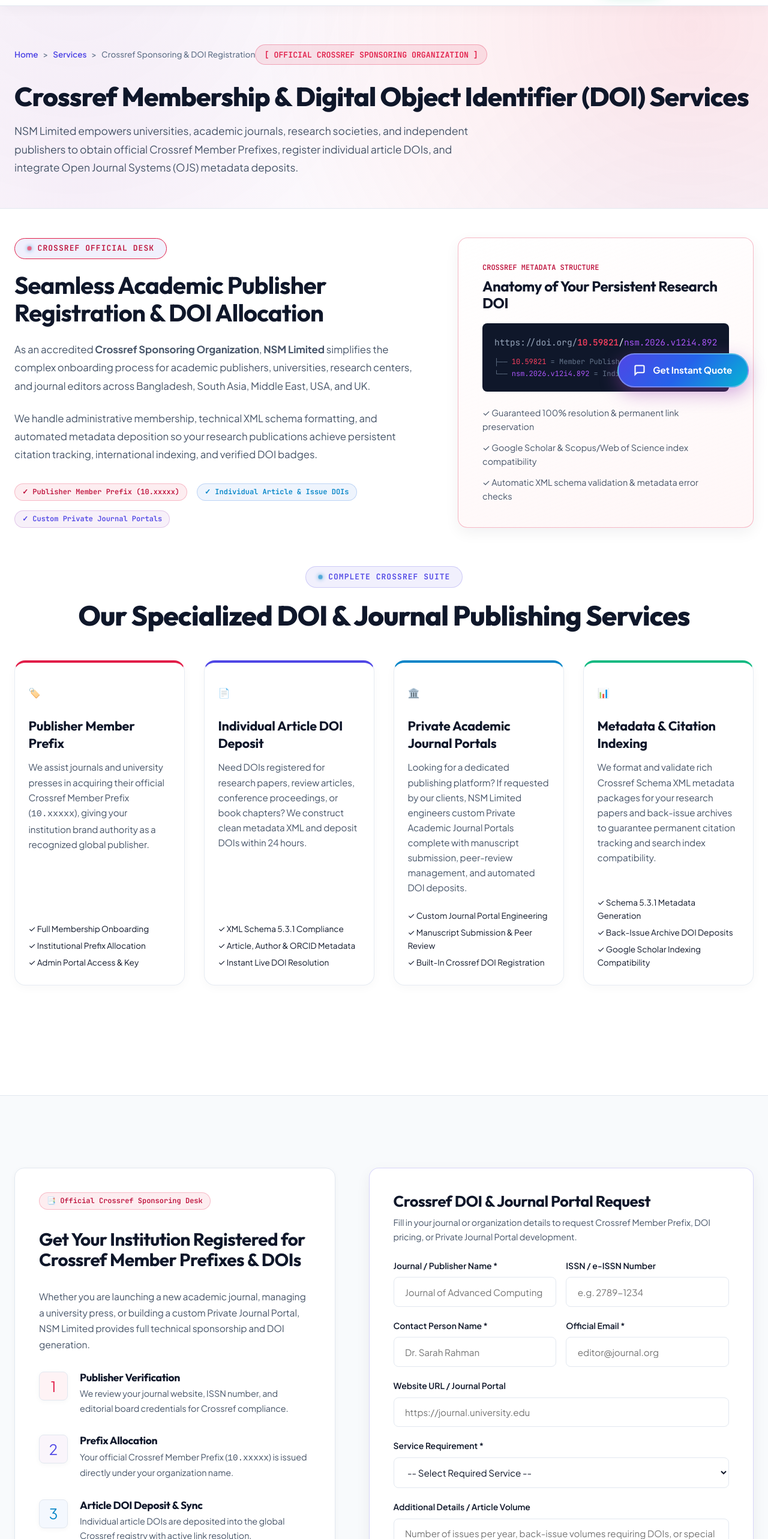
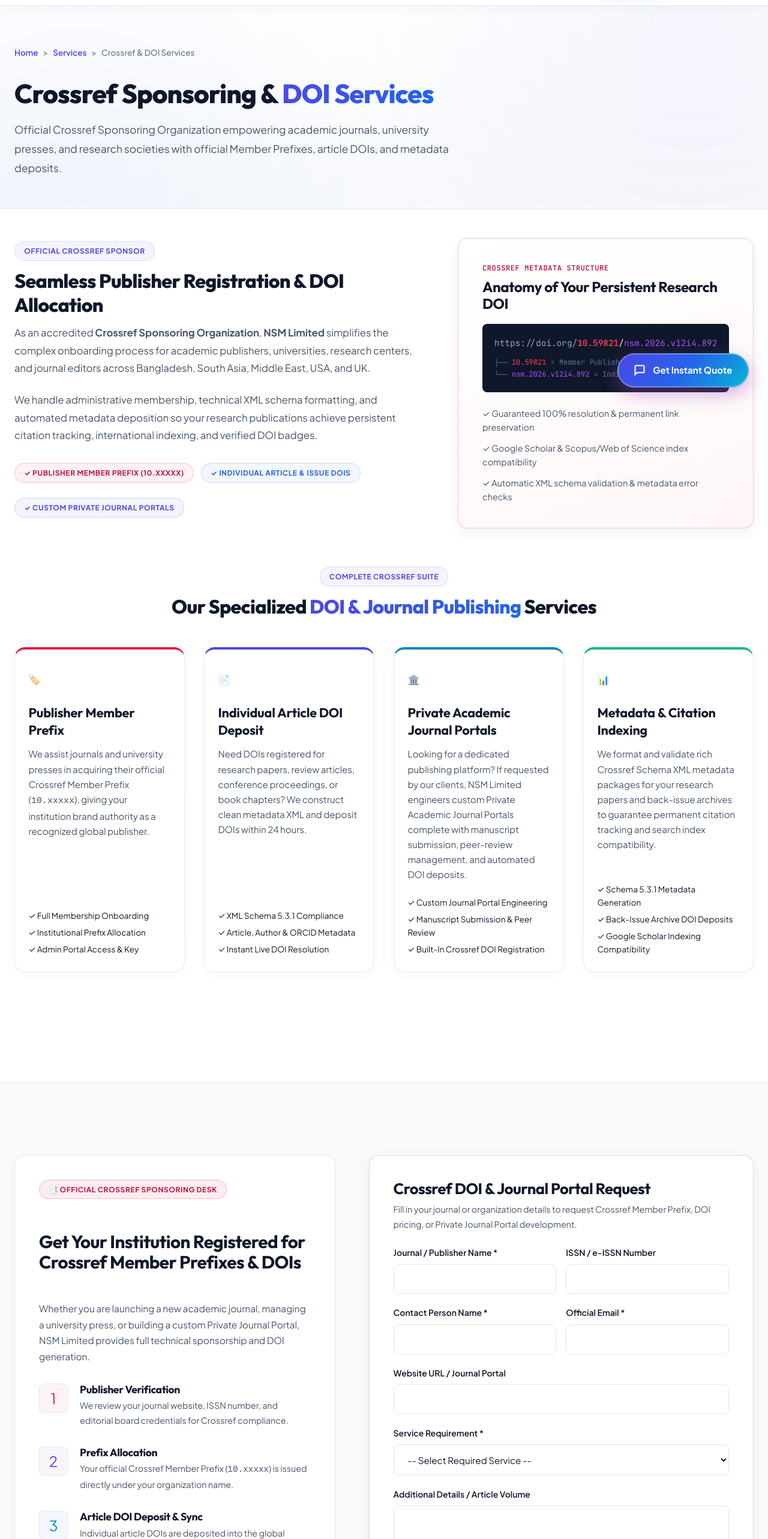
Before and after one commit to Shohaghossain300856/nsm-official-website, a Vue app: page /crossref-doi-services in a window 1280 px wide. Shown: the part 120-2686 px from the top of the page at 60% size. Built offline with nearby package versions, Linux system fonts and the light colour scheme.

Commit message:
style: apply Our Clients banner style and blank inputs without placeholders to CrossrefDoiView

```diff
--- a/src/views/CrossrefDoiView.vue
+++ b/src/views/CrossrefDoiView.vue
@@ -1,15 +1,17 @@
 <template>
   <div class="crossref-page">
-    <section class="page-banner" style="background: radial-gradient(circle at 90% 10%, rgba(225, 29, 72, 0.12) 0%, transparent 60%), radial-gradient(circle at 10% 90%, rgba(158, 71, 182, 0.08) 0%, transparent 60%);">
+    <!-- Page Banner -->
+    <section class="page-banner">
       <div class="container">
-        <div class="breadcrumb">
-          <router-link to="/">Home</router-link> &gt; <router-link to="/services">Services</router-link> &gt; <span>Crossref Sponsoring & DOI Registration</span>
+        <div class="breadcrumb" style="margin-bottom: 1rem;">
+          <router-link to="/">Home</router-link> &gt; <router-link to="/services">Services</router-link> &gt; <span>Crossref & DOI Services</span>
         </div>
-        <div style="display: inline-flex; align-items: center; gap: 0.5rem; background: rgba(225, 29, 72, 0.1); border: 1px solid rgba(225, 29, 72, 0.3); padding: 0.35rem 0.9rem; border-radius: var(--radius-full); margin-bottom: 1rem;">
-          <span style="color: #E11D48; font-weight: 800; font-family: var(--font-mono); font-size: 0.825rem;">[ OFFICIAL CROSSREF SPONSORING ORGANIZATION ]</span>
-        </div>
-        <h1 class="section-title">Crossref Membership & Digital Object Identifier (DOI) Services</h1>
-        <p class="section-subtitle">NSM Limited empowers universities, academic journals, research societies, and independent publishers to obtain official Crossref Member Prefixes, register individual article DOIs, and integrate Open Journal Systems (OJS) metadata deposits.</p>
+        <h1 class="section-title" style="margin-top: 1rem; margin-bottom: 1.25rem;">
+          Crossref Sponsoring & <span class="text-gradient">DOI Services</span>
+        </h1>
+        <p class="section-subtitle" style="max-width: 760px; line-height: 1.8;">
+          Official Crossref Sponsoring Organization empowering academic journals, university presses, and research societies with official Member Prefixes, article DOIs, and metadata deposits.
+        </p>
       </div>
     </section>
 
@@ -18,25 +20,25 @@
       <div class="container">
         <div class="detail-grid" style="grid-template-columns: 1.2fr 0.8fr; gap: 3.5rem; align-items: center; margin-bottom: 4rem;">
           <div>
-            <span class="section-tag" style="border-color: #E11D48; color: #BE123C;"><span class="live-dot" style="background: #E11D48;"></span> Crossref Official Desk</span>
-            <h2 style="font-size: 2.5rem; margin-bottom: 1.5rem;">Seamless Academic Publisher Registration & DOI Allocation</h2>
-            <p style="color: var(--text-muted); font-size: 1.05rem; line-height: 1.8; margin-bottom: 1.5rem;">
+            <span class="region-pill">OFFICIAL CROSSREF SPONSOR</span>
+            <h2 class="region-title">Seamless Publisher Registration & DOI Allocation</h2>
+            <p class="region-desc" style="margin-bottom: 1.5rem;">
               As an accredited <strong>Crossref Sponsoring Organization</strong>, <strong>NSM Limited</strong> simplifies the complex onboarding process for academic publishers, universities, research centers, and journal editors across Bangladesh, South Asia, Middle East, USA, and UK.
             </p>
-            <p style="color: var(--text-muted); font-size: 1.05rem; line-height: 1.8; margin-bottom: 2rem;">
+            <p class="region-desc" style="margin-bottom: 2rem;">
               We handle administrative membership, technical XML schema formatting, and automated metadata deposition so your research publications achieve persistent citation tracking, international indexing, and verified DOI badges.
             </p>
 
-            <div style="display: flex; flex-wrap: wrap; gap: 1rem;">
-              <div class="cta-badge" style="background: rgba(225, 29, 72, 0.08); border-color: rgba(225, 29, 72, 0.25); color: #BE123C;">✓ Publisher Member Prefix (10.xxxxx)</div>
-              <div class="cta-badge" style="background: rgba(47, 118, 220, 0.08); border-color: rgba(47, 118, 220, 0.25); color: var(--logo-blue);">✓ Individual Article & Issue DOIs</div>
-              <div class="cta-badge" style="background: rgba(158, 71, 182, 0.08); border-color: rgba(158, 71, 182, 0.25); color: var(--logo-purple);">✓ Custom Private Journal Portals</div>
+            <div style="display: flex; flex-wrap: wrap; gap: 0.75rem;">
+              <span class="region-pill" style="background: rgba(225, 29, 72, 0.06); border-color: rgba(225, 29, 72, 0.2); color: #BE123C;">✓ Publisher Member Prefix (10.xxxxx)</span>
+              <span class="region-pill" style="background: rgba(37, 99, 235, 0.06); border-color: rgba(37, 99, 235, 0.2); color: #2563EB;">✓ Individual Article & Issue DOIs</span>
+              <span class="region-pill" style="background: rgba(79, 70, 229, 0.06); border-color: rgba(79, 70, 229, 0.2); color: #4F46E5;">✓ Custom Private Journal Portals</span>
             </div>
           </div>
 
-          <div class="corporate-glass-card" style="padding: 2.5rem; border-color: rgba(225, 29, 72, 0.3); background: linear-gradient(160deg, #FFFFFF 0%, rgba(255, 241, 242, 0.6) 100%);">
-            <div style="font-family: var(--font-mono); font-size: 0.75rem; color: #BE123C; font-weight: 700; margin-bottom: 0.5rem;">CROSSREF METADATA STRUCTURE</div>
-            <h3 style="font-size: 1.5rem; margin-bottom: 1.25rem;">Anatomy of Your Persistent Research DOI</h3>
+          <div class="corporate-glass-card" style="padding: 2.5rem; border-color: rgba(225, 29, 72, 0.25); background: linear-gradient(160deg, #FFFFFF 0%, rgba(255, 241, 242, 0.6) 100%);">
+            <div style="font-family: var(--font-mono); font-size: 0.75rem; color: #BE123C; font-weight: 700; margin-bottom: 0.5rem; letter-spacing: 0.05em;">CROSSREF METADATA STRUCTURE</div>
+            <h3 style="font-size: 1.5rem; margin-bottom: 1.25rem; color: #0F172A;">Anatomy of Your Persistent Research DOI</h3>
 
             <div style="background: #0F172A; border-radius: var(--radius-sm); padding: 1.25rem; font-family: var(--font-mono); font-size: 0.9rem; color: #38BDF8; margin-bottom: 1.5rem; line-height: 1.6;">
               <span style="color: #94A3B8;">https://doi.org/</span><span style="color: #F43F5E; font-weight: 700;">10.59821</span><span style="color: #E2E8F0;">/</span><span style="color: #A855F7;">nsm.2026.v12i4.892</span>
@@ -56,14 +58,14 @@
 
         <!-- 4 Core Service Pillar Cards -->
         <div style="text-align: center; margin-bottom: 3rem;">
-          <span class="section-tag"><span class="live-dot"></span> Complete Crossref Suite</span>
-          <h2 class="section-title">Our Specialized DOI & Journal Publishing Services</h2>
+          <span class="region-pill">COMPLETE CROSSREF SUITE</span>
+          <h2 class="region-title">Our Specialized <span class="text-gradient">DOI & Journal Publishing</span> Services</h2>
         </div>
 
         <div style="display: grid; grid-template-columns: repeat(auto-fit, minmax(280px, 1fr)); gap: 2rem; margin-bottom: 4rem;">
           <div class="service-card" style="border-top: 4px solid #E11D48;">
             <div class="service-icon-wrapper">🏷️</div>
-            <h4 style="font-size: 1.35rem; margin-bottom: 0.75rem;">Publisher Member Prefix</h4>
+            <h4 style="font-size: 1.35rem; margin-bottom: 0.75rem; color: #0F172A;">Publisher Member Prefix</h4>
             <p style="font-size: 0.95rem; color: var(--text-muted); line-height: 1.65; margin-bottom: 1.5rem;">
               We assist journals and university presses in acquiring their official Crossref Member Prefix (<code>10.xxxxx</code>), giving your institution brand authority as a recognized global publisher.
             </p>
@@ -76,7 +78,7 @@
 
           <div class="service-card" style="border-top: 4px solid var(--logo-purple);">
             <div class="service-icon-wrapper">📄</div>
-            <h4 style="font-size: 1.35rem; margin-bottom: 0.75rem;">Individual Article DOI Deposit</h4>
+            <h4 style="font-size: 1.35rem; margin-bottom: 0.75rem; color: #0F172A;">Individual Article DOI Deposit</h4>
             <p style="font-size: 0.95rem; color: var(--text-muted); line-height: 1.65; margin-bottom: 1.5rem;">
               Need DOIs registered for research papers, review articles, conference proceedings, or book chapters? We construct clean metadata XML and deposit DOIs within 24 hours.
             </p>
@@ -89,7 +91,7 @@
 
           <div class="service-card" style="border-top: 4px solid var(--logo-blue);">
             <div class="service-icon-wrapper">🏛️</div>
-            <h4 style="font-size: 1.35rem; margin-bottom: 0.75rem;">Private Academic Journal Portals</h4>
+            <h4 style="font-size: 1.35rem; margin-bottom: 0.75rem; color: #0F172A;">Private Academic Journal Portals</h4>
             <p style="font-size: 0.95rem; color: var(--text-muted); line-height: 1.65; margin-bottom: 1.5rem;">
               Looking for a dedicated publishing platform? If requested by our clients, NSM Limited engineers custom Private Academic Journal Portals complete with manuscript submission, peer-review management, and automated DOI deposits.
             </p>
@@ -102,7 +104,7 @@
 
           <div class="service-card" style="border-top: 4px solid #10B981;">
             <div class="service-icon-wrapper">📊</div>
-            <h4 style="font-size: 1.35rem; margin-bottom: 0.75rem;">Metadata & Citation Indexing</h4>
+            <h4 style="font-size: 1.35rem; margin-bottom: 0.75rem; color: #0F172A;">Metadata & Citation Indexing</h4>
             <p style="font-size: 0.95rem; color: var(--text-muted); line-height: 1.65; margin-bottom: 1.5rem;">
               We format and validate rich Crossref Schema XML metadata packages for your research papers and back-issue archives to guarantee permanent citation tracking and search index compatibility.
             </p>
@@ -122,10 +124,10 @@
         <div class="contact-grid">
           <!-- Guidance Box -->
           <div class="contact-info-card" style="background: #FFFFFF;">
-            <span class="cta-badge" style="background: rgba(225, 29, 72, 0.08); border-color: rgba(225, 29, 72, 0.25); color: #BE123C; align-self: flex-start;">
+            <span class="region-pill" style="background: rgba(225, 29, 72, 0.08); border-color: rgba(225, 29, 72, 0.25); color: #BE123C; align-self: flex-start;">
               📑 Official Crossref Sponsoring Desk
             </span>
-            <h3 style="font-size: 1.85rem; color: #0F172A;">Get Your Institution Registered for Crossref Member Prefixes & DOIs</h3>
+            <h3 style="font-size: 1.85rem; color: #0F172A; margin: 0.5rem 0 1rem 0;">Get Your Institution Registered for Crossref Member Prefixes & DOIs</h3>
             <p style="color: var(--text-muted); line-height: 1.7; font-size: 0.975rem;">
               Whether you are launching a new academic journal, managing a university press, or building a custom Private Journal Portal, NSM Limited provides full technical sponsorship and DOI generation.
             </p>
@@ -133,7 +135,7 @@
             <div class="contact-detail-item">
               <div class="contact-icon" style="color: #E11D48; background: rgba(225, 29, 72, 0.05);">1</div>
               <div>
-                <h4 style="font-size: 1.1rem; margin-bottom: 0.25rem;">Publisher Verification</h4>
+                <h4 style="font-size: 1.1rem; margin-bottom: 0.25rem; color: #0F172A;">Publisher Verification</h4>
                 <p style="color: var(--text-muted); font-size: 0.9rem;">We review your journal website, ISSN number, and editorial board credentials for Crossref compliance.</p>
               </div>
             </div>
@@ -141,7 +143,7 @@
             <div class="contact-detail-item">
               <div class="contact-icon" style="color: var(--logo-purple); background: rgba(158, 71, 182, 0.05);">2</div>
               <div>
-                <h4 style="font-size: 1.1rem; margin-bottom: 0.25rem;">Prefix Allocation</h4>
+                <h4 style="font-size: 1.1rem; margin-bottom: 0.25rem; color: #0F172A;">Prefix Allocation</h4>
                 <p style="color: var(--text-muted); font-size: 0.9rem;">Your official Crossref Member Prefix (<code>10.xxxxx</code>) is issued directly under your organization name.</p>
               </div>
             </div>
@@ -149,14 +151,14 @@
             <div class="contact-detail-item">
               <div class="contact-icon" style="color: var(--logo-blue); background: rgba(47, 118, 220, 0.05);">3</div>
               <div>
-                <h4 style="font-size: 1.1rem; margin-bottom: 0.25rem;">Article DOI Deposit & Sync</h4>
+                <h4 style="font-size: 1.1rem; margin-bottom: 0.25rem; color: #0F172A;">Article DOI Deposit & Sync</h4>
                 <p style="color: var(--text-muted); font-size: 0.9rem;">Individual article DOIs are deposited into the global Crossref registry with active link resolution.</p>
               </div>
             </div>
           </div>
 
           <!-- Application Form -->
-          <div class="contact-form-card">
+          <div class="contact-form-card" style="background: #FFFFFF;">
             <h3 style="font-size: 1.6rem; margin-bottom: 0.5rem; color: #0F172A;">Crossref DOI & Journal Portal Request</h3>
             <p style="color: var(--text-muted); font-size: 0.9rem; margin-bottom: 1.5rem;">Fill in your journal or organization details to request Crossref Member Prefix, DOI pricing, or Private Journal Portal development.</p>
 
@@ -164,28 +166,28 @@
               <div class="form-row">
                 <div class="form-group">
                   <label class="form-label">Journal / Publisher Name *</label>
-                  <input type="text" v-model="form.journal" class="form-input" required placeholder="Journal of Advanced Computing">
+                  <input type="text" v-model="form.journal" class="form-input" required>
                 </div>
                 <div class="form-group">
                   <label class="form-label">ISSN / e-ISSN Number</label>
-                  <input type="text" v-model="form.issn" class="form-input" placeholder="e.g. 2789-1234">
+                  <input type="text" v-model="form.issn" class="form-input">
                 </div>
               </div>
 
               <div class="form-row">
                 <div class="form-group">
                   <label class="form-label">Contact Person Name *</label>
-                  <input type="text" v-model="form.name" class="form-input" required placeholder="Dr. Sarah Rahman">
+                  <input type="text" v-model="form.name" class="form-input" required>
                 </div>
                 <div class="form-group">
                   <label class="form-label">Official Email *</label>
-                  <input type="email" v-model="form.email" class="form-input" required placeholder="editor@journal.org">
+                  <input type="email" v-model="form.email" class="form-input" required>
                 </div>
               </div>
 
               <div class="form-group">
                 <label class="form-label">Website URL / Journal Portal</label>
-                <input type="url" v-model="form.url" class="form-input" placeholder="https://journal.university.edu">
+                <input type="url" v-model="form.url" class="form-input">
               </div>
 
               <div class="form-group">
@@ -201,7 +203,7 @@
 
               <div class="form-group">
                 <label class="form-label">Additional Details / Article Volume</label>
-                <textarea v-model="form.details" class="form-textarea" rows="3" placeholder="Number of issues per year, back-issue volumes requiring DOIs, or special requirements..."></textarea>
+                <textarea v-model="form.details" class="form-textarea" rows="3"></textarea>
               </div>
 
               <div v-if="submitted" style="margin-bottom: 1rem; padding: 0.75rem 1rem; background: #ECFDF5; border: 1px solid #10B981; border-radius: 8px; color: #065F46; font-size: 0.9rem; font-weight: 600;">
```
